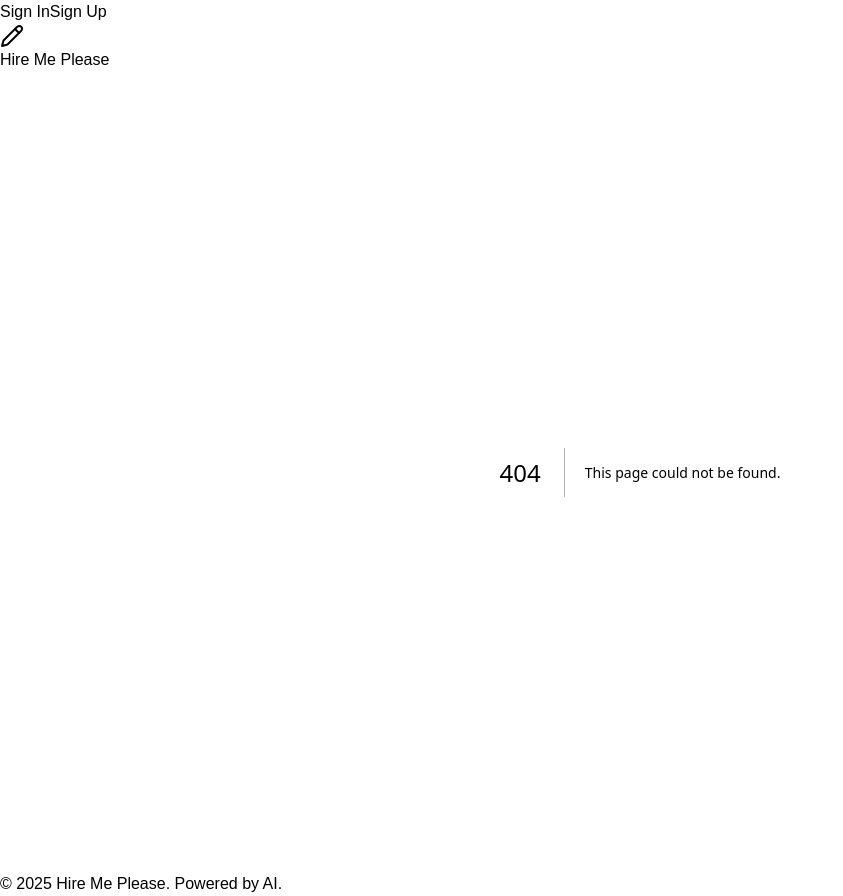
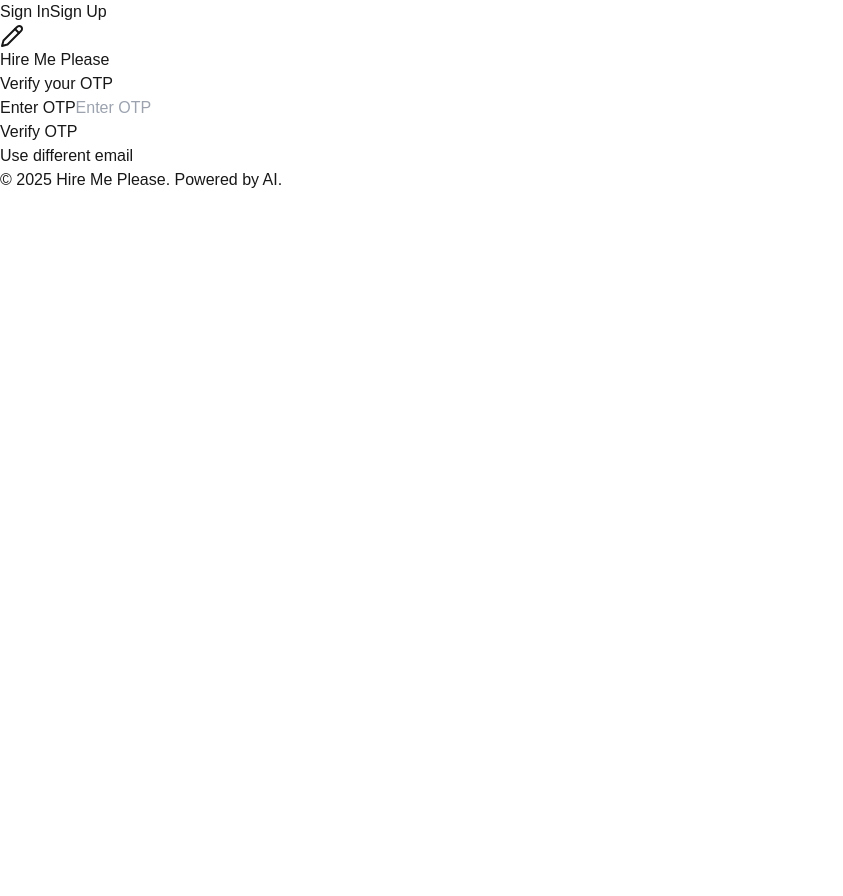
Before and after one commit to enesbkoca/hiremeplease, a Next.js app: page /signup/otp-verification in a window 1280 px wide. Before the commit this address had no page. Shown: the whole page, without its empty margins (0-843 px from the left). After the commit the page ends 800 px from the top, so only its background shows below. Built offline with nearby package versions, Linux system fonts and the light colour scheme; no server answers.

Commit message:
implement Supabase OTP login

```diff
--- a/package.json
+++ b/package.json
@@ -12,6 +12,9 @@
     "lint": "next lint"
   },
   "dependencies": {
+    "@supabase/auth-ui-react": "^0.4.7",
+    "@supabase/auth-ui-shared": "^0.1.8",
+    "@supabase/supabase-js": "^2.49.1",
     "@vercel/analytics": "^1.4.1",
     "axios": "^1.7.9",
     "microsoft-cognitiveservices-speech-sdk": "^1.42.0",
--- /dev/null
+++ b/src/app/(auth)/signup/otp-verification/OtpVerification.tsx
@@ -0,0 +1,84 @@
+import { useState } from 'react'
+import { SupabaseClient } from '@supabase/supabase-js'
+import { logger } from '@/utils/logger'
+import { useRouter } from 'next/navigation'
+
+interface OtpVerificationProps {
+  email: string
+  onBack: () => void
+  supabase: SupabaseClient
+}
+
+export default function OtpVerification({ email, onBack, supabase }: OtpVerificationProps) {
+  const [otp, setOtp] = useState('')
+  const [loading, setLoading] = useState(false)
+  const [error, setError] = useState<string | null>(null)
+  const router = useRouter();
+
+  const handleVerifyOTP = async (e: React.FormEvent) => {
+    e.preventDefault()
+    setLoading(true)
+    setError(null)
+
+    logger.info('Verifying OTP')
+    logger.info('Email:', { email })
+
+    const { error } = await supabase.auth.verifyOtp({
+      email,
+      token: otp,
+      type: 'email'
+    })
+
+    if (error) {
+      setError(error.message)
+    } else {
+      router.push('/profile')
+    }
+    setLoading(false)
+  }
+
+  return (
+    <>
+      {error && (
+        <div className="bg-red-100 border border-red-400 text-red-700 px-4 py-3 rounded relative">
+          {error}
+        </div>
+      )}
+      <form onSubmit={handleVerifyOTP} className="mt-8 space-y-6">
+        <div>
+          <label htmlFor="otp" className="sr-only">
+            Enter OTP
+          </label>
+          <input
+            id="otp"
+            name="otp"
+            type="text"
+            required
+            value={otp}
+            onChange={(e) => setOtp(e.target.value)}
+            className="appearance-none relative block w-full px-3 py-2 border border-gray-300 placeholder-gray-500 text-white bg-gray-700 rounded-md focus:outline-none focus:ring-indigo-500 focus:border-indigo-500 focus:z-10 sm:text-sm"
+            placeholder="Enter OTP"
+          />
+        </div>
+        <div>
+          <button
+            type="submit"
+            disabled={loading}
+            className="group relative w-full flex justify-center py-2 px-4 border border-transparent text-sm font-medium rounded-md text-white bg-indigo-600 hover:bg-indigo-700 focus:outline-none focus:ring-2 focus:ring-offset-2 focus:ring-indigo-500 disabled:opacity-50"
+          >
+            {loading ? 'Verifying...' : 'Verify OTP'}
+          </button>
+        </div>
+        <div className="text-center">
+          <button
+            type="button"
+            onClick={onBack}
+            className="text-indigo-400 hover:text-indigo-300 text-sm"
+          >
+            Use different email
+          </button>
+        </div>
+      </form>
+    </>
+  )
+}
--- /dev/null
+++ b/src/app/(auth)/signup/otp-verification/page.tsx
@@ -0,0 +1,42 @@
+'use client'
+
+import { useState, useEffect } from 'react'
+import { createClient } from '@supabase/supabase-js'
+import { useRouter } from 'next/navigation'
+import OtpVerification from './OtpVerification'
+
+// Create a supabase client
+const supaURL : string = process.env.NEXT_PUBLIC_SUPABASE_URL || ''
+const supaAnonKey : string = process.env.NEXT_PUBLIC_SUPABASE_ANON_KEY || ''
+const supabase = createClient(supaURL, supaAnonKey)
+
+export default function OtpPage() {
+  const [error, setError] = useState<string | null>(null)
+  const router = useRouter();
+  const [email, setEmail] = useState<string>('');
+
+  useEffect(() => {
+    const emailParam = new URLSearchParams(window.location.search).get('email');
+    if (emailParam) {
+      setEmail(decodeURIComponent(emailParam));
+    }
+  }, []);
+
+  return (
+    <div className="min-h-screen flex items-center justify-center">
+      <div className="max-w-md w-full space-y-8 p-8 rounded-xl shadow-lg">
+        <div>
+          <h2 className="mt-6 text-center text-3xl font-extrabold text-white">
+            Verify your OTP
+          </h2>
+        </div>
+        {error && (
+          <div className="bg-red-100 border border-red-400 text-red-700 px-4 py-3 rounded relative">
+            {error}
+          </div>
+        )}
+        <OtpVerification email={email} onBack={() => router.push('/signup')} supabase={supabase} />
+      </div>
+    </div>
+  )
+}
```
Also changed, not shown: src/app/(auth)/profile/page.tsx (added, +35 -0 lines), src/app/(auth)/signup/page.tsx (+105 -2 lines), 1 other file (tests, documents, lock files or other folders).
